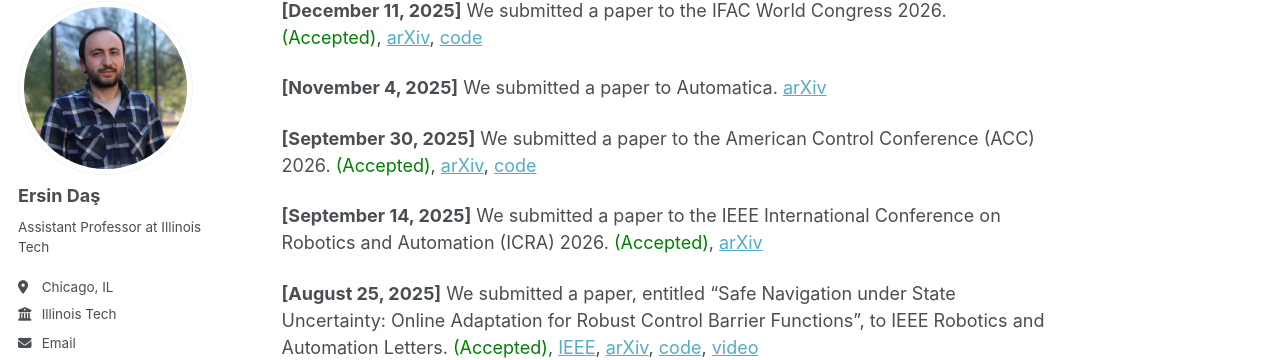
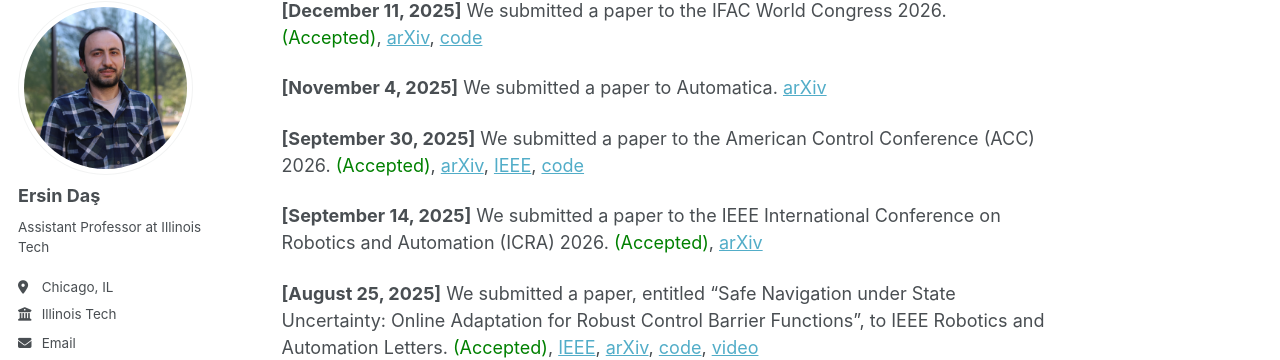
Before and after one commit to ersindas/ersindas.github.io, a Jekyll site: the page built from _pages/about.md, in a window 1280 px wide and 900 px high, scrolled down 847 px. Shown: the part 105-465 px from the top of the window. Built offline with Jekyll 4.4.1, drawn with Linux system fonts in a browser that asks for light colours; some web fonts are replaced.

Commit message:
Update ACC 2026 paper entry with IEEE link
Added IEEE link for the ACC 2026 paper submission.

```diff
--- a/_pages/about.md
+++ b/_pages/about.md
@@ -30,7 +30,7 @@ News
 
 **[November 4, 2025]** We submitted a paper to Automatica. [arXiv](https://arxiv.org/pdf/2503.15734)
 
-**[September 30, 2025]** We submitted a paper to the American Control Conference (ACC) 2026. <span style="color:green;">(Accepted)</span>, [arXiv](https://arxiv.org/pdf/2510.05436), [code](https://github.com/davidvwijk/OI-CBF)
+**[September 30, 2025]** We submitted a paper to the American Control Conference (ACC) 2026. <span style="color:green;">(Accepted)</span>, [arXiv](https://arxiv.org/pdf/2510.05436), [IEEE](https://ieeexplore.ieee.org/document/11615348), [code](https://github.com/davidvwijk/OI-CBF)
 
 **[September 14, 2025]** We submitted a paper to the IEEE International Conference on Robotics and Automation (ICRA) 2026. <span style="color:green;">(Accepted)</span>, [arXiv](https://arxiv.org/pdf/2510.16953)
 
```
